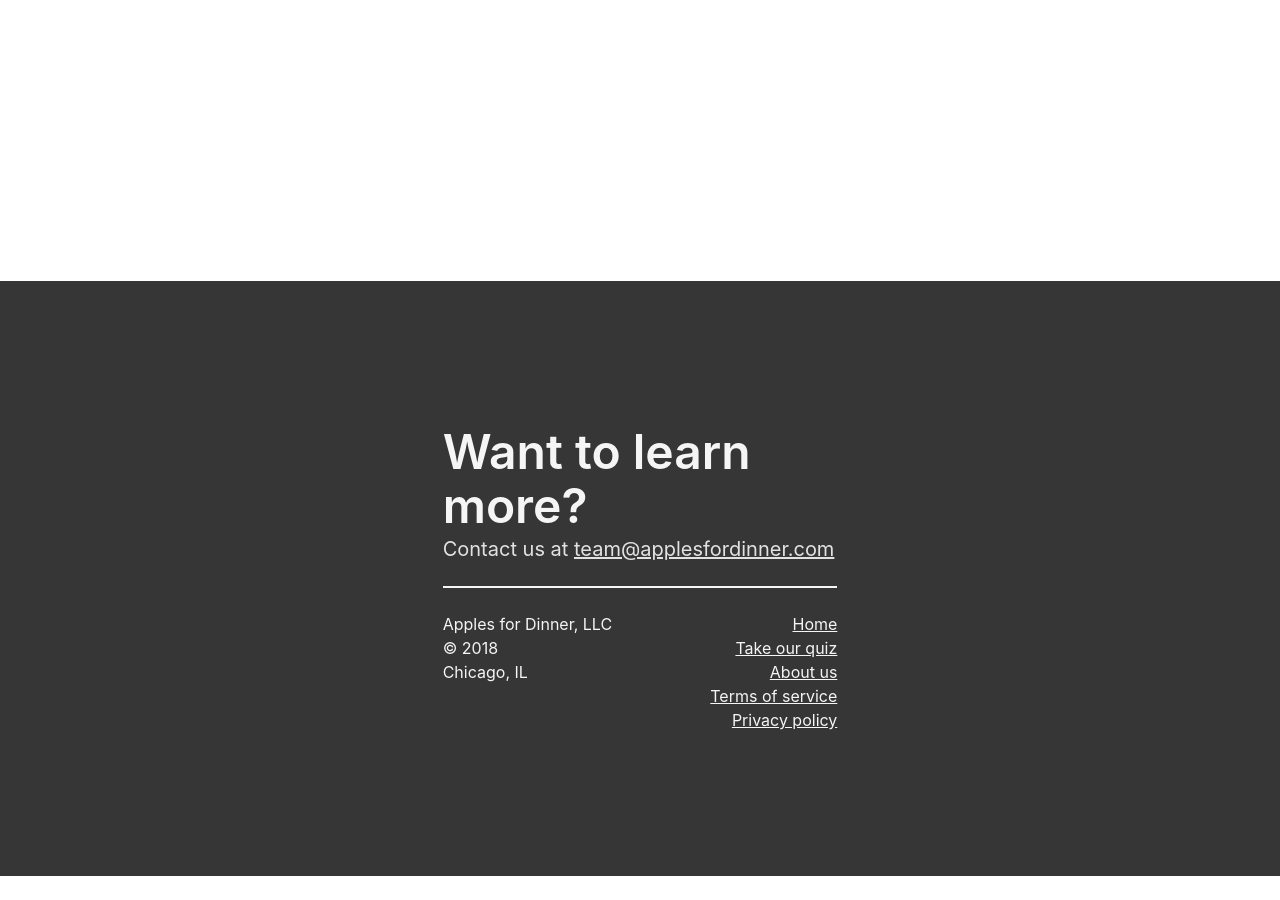
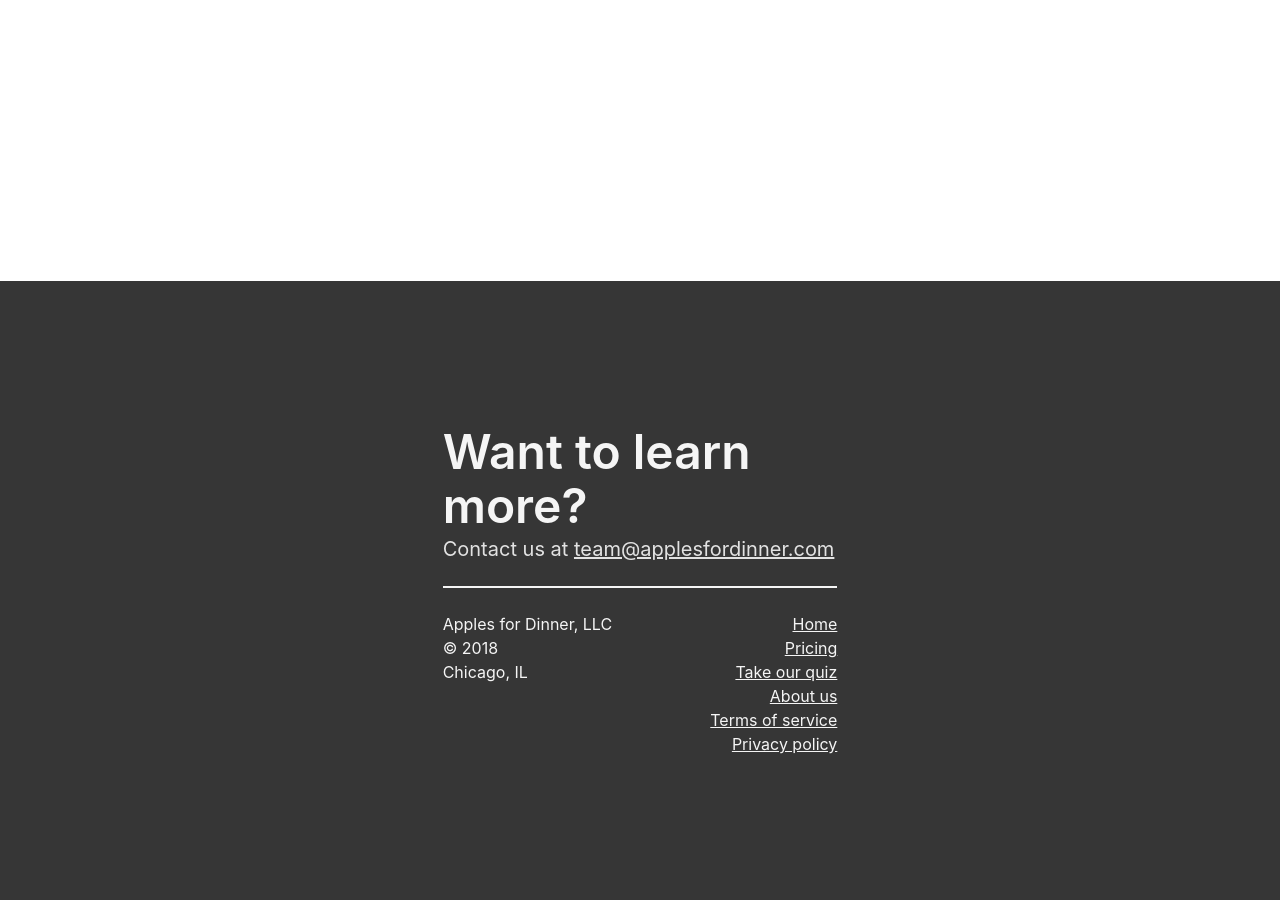
Before and after one commit to kofigumbs/apples-for-dinner, a Jekyll site: the page built from index.html, in a window 1280 px wide and 900 px high, scrolled down 2419 px. Built offline with Jekyll 4.4.1, drawn with Linux system fonts in a browser that asks for light colours; nearby versions of some CDN libraries; comment, search, counter and statistics services are not loaded; before the commit the page ends 3295 px from its top, so only the background shows below that.

Commit message:
Link to future pricing page in footer

```diff
--- a/_layouts/default.html
+++ b/_layouts/default.html
@@ -46,6 +46,7 @@
               <hr>
               <div class="is-pulled-right has-text-right">
                 <p><u><a href="/">Home</a></u></p>
+                <p><u><a href="/pricing">Pricing</a></u></p>
                 <p><u><a href="/profile">Take our quiz</a></u></p>
                 <p><u><a href="/about">About us</a></u></p>
                 <p><u><a href="/terms">Terms of service</a></u></p>
```
